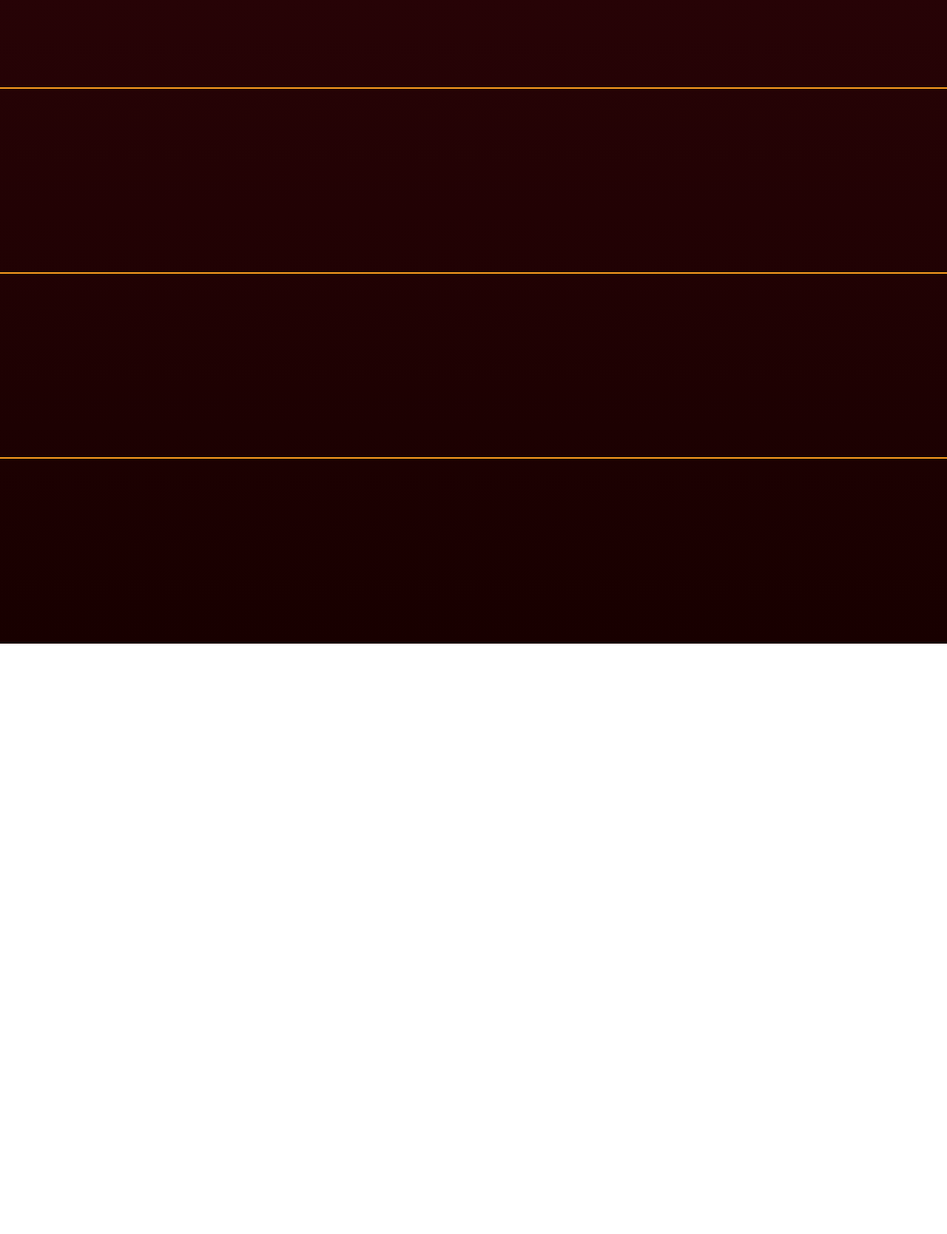
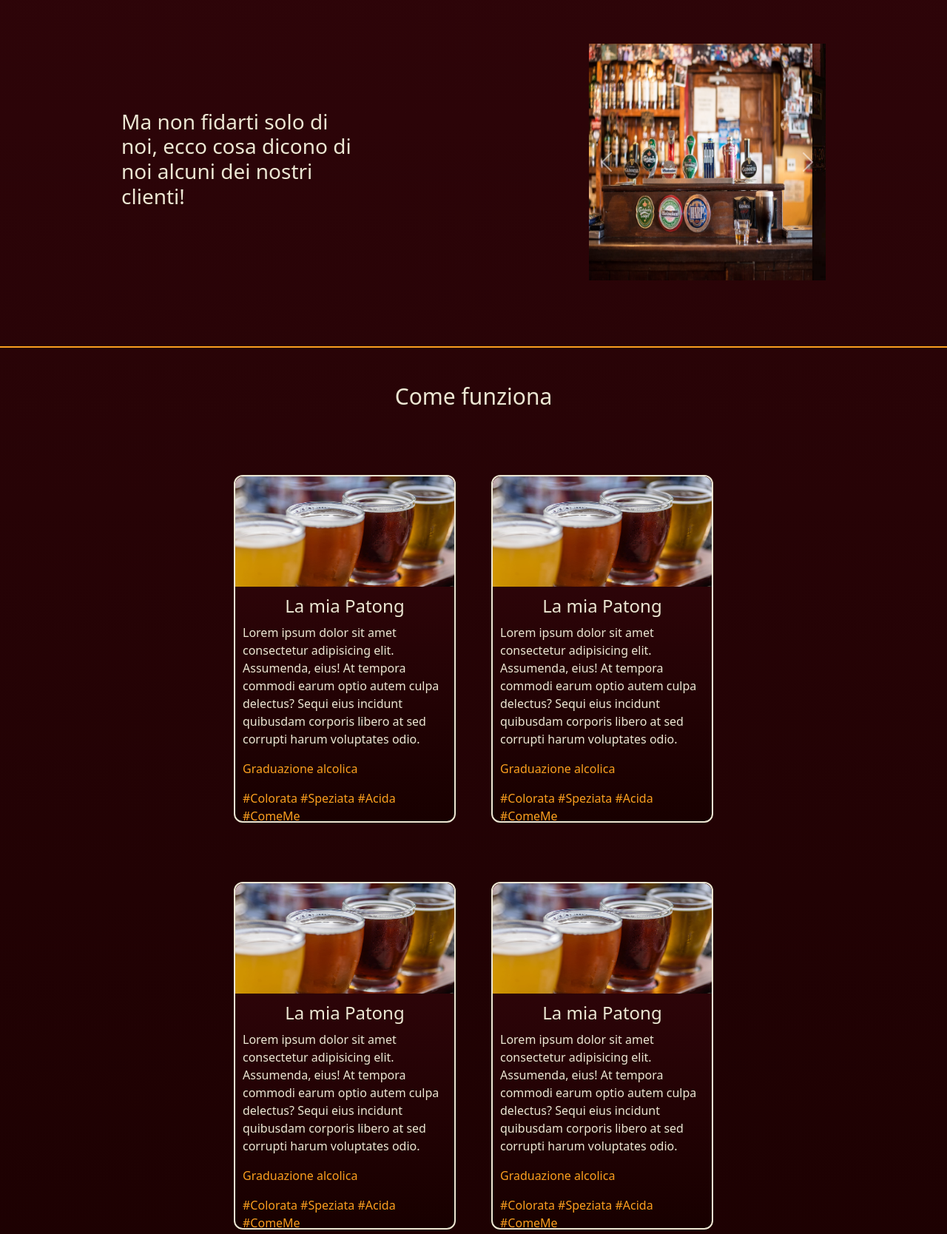
Before and after one commit to SantinoDiGennaro/Beerflix, a website: page src/landing_page.html in a window 1280 px wide. Shown: the part 880-2548 px from the top of the page at 74% size. Before the commit the page ends 1750 px from the top, so only its background shows below. Drawn offline with nearby package versions, Linux system fonts and the light colour scheme.

Commit message:
fix landing page

```diff
--- a/src/landing_page.html
+++ b/src/landing_page.html
@@ -9,11 +9,12 @@
     <link href="https://cdn.jsdelivr.net/npm/bootstrap@5.3.0-alpha1/dist/css/bootstrap.min.css" rel="stylesheet" integrity="sha384-GLhlTQ8iRABdZLl6O3oVMWSktQOp6b7In1Zl3/Jr59b6EGGoI1aFkw7cmDA6j6gD" crossorigin="anonymous">
     <title>Beerflix</title>
 </head>
-<body class= "h-full bg-gradient-to-b from-[#36060c] to-[#180000]">
+<body class= "h-full bg-gradient-to-b from-[#36060c] to-[#180000] font-sans">
 
-    <header class="h-[250px] border-b-2 border-[#fb9f1f]">
+    <header class="h-[600px] border-b-2 border-[#fb9f1f]">
         <nav class="h-20 w-full px-4 flex justify-between items-center bg-[#ece7d3]">
-            <img class="w-24 h-12 bg-black" src="" alt="">
+            <div class="flex gap-5 items-center">
+                <img class="w-24 h-12 bg-black" src="" alt="">
 
             <div class="dropdown">
                 <a class="dropdown-toggle text-[#180000] hover:text-[#fb9f1f] no-underline" href="#" role="button" data-bs-toggle="dropdown" aria-expanded="false">
@@ -27,31 +28,41 @@
 
             <a href="#" class="text-[#180000] hover:text-[#fb9f1f] no-underline">Come funziona</a>
             <a href="#" class="text-[#180000] hover:text-[#fb9f1f] no-underline">Aiuto</a>
-            <button class="w-24 h-10 bg-[#fb9f1f] text-[#ece7d3] rounded-md border-2 border-[#ece7d3] hover:text-[#fb9f1f] hover:border-[#fb9f1f] hover:bg-[#ece7d3]">Accedi</button>
+            </div>
+            <a href="#" class="flex w-24 h-10 bg-[#fb9f1f] text-[#ece7d3] no-underline justify-center items-center rounded-md border-2 border-[#ece7d3] hover:text-[#fb9f1f] hover:border-[#fb9f1f] hover:bg-[#ece7d3]">Accedi</a>
         </nav>
+
+        <div class="w-full flex justify-between absolute top-[250px]">
+            <img class="h-[200px] lg:h-[300px]" src="./assets/beer-l.png" alt="beer image">
+            <img class="h-[200px] lg:h-[300px]" src="./assets/beer-r.png" alt="beer image">
+        </div>
+        <div class="h-full flex flex-col justify-center items-center">
+            <h1 class="text-[#fb9f1f] text-4xl">Claim Claim</h1>
+            <h2 id="slogan" class="text-[#fb9f1f] text-lg w-80 text-center md:text-2xl md:w-96 lg:text-3xl lg:w-[650px]"></h2>
+        </div>
     </header>
 
     <div name="punti di forza" class="h-[250px] border-b-2 border-[#fb9f1f]">
 
     </div>
 
-    <div name="cosa dicono di noi" class="h-[500px] border-b-2 border-[#fb9f1f] flex justify-around items-center">
+    <div name="cosa dicono di noi" class="h-[500px] px-2 border-b-2 border-[#fb9f1f] flex justify-around items-center">
 
         <h3 class="text-[#ece7d3] w-80">
             Ma non fidarti solo di noi, ecco cosa dicono di noi alcuni dei nostri clienti!
         </h3>
 
-        <div id="carouselExampleControls" class="carousel slide h-fit w-60" data-bs-ride="carousel">
+        <div id="carouselExampleControls" class="carousel slide h-fit w-80" data-bs-ride="carousel">
 
             <div class="carousel-inner">
                 <div class="carousel-item active">
-                    <img src="./assets/image 1.jpg" class="w-60 h-60" alt="Image not found">
+                    <img src="./assets/image 1.jpg" class="w-80 h-80" alt="Image not found">
                 </div>
                 <div class="carousel-item">
-                    <img src="./assets/image 2.jpg" class="w-60 h-60" alt="Image not found">
+                    <img src="./assets/image 2.jpg" class="w-80 h-80" alt="Image not found">
                 </div>
                 <div class="carousel-item">
-                    <img src="./assets/image 3.jpg" class="w-60 h-60" alt="Image not found">
+                    <img src="./assets/image 3.jpg" class="w-80 h-80" alt="Image not found">
                 </div>
             </div>
 
@@ -67,7 +78,60 @@
 
     </div>
 
-    <div name="come funziona" class="h-[250px] border-b-2 border-[#fb9f1f]">
+    <div name="come funziona" class="flex flex-col justify-center items-center h-fit border-b-2 border-[#fb9f1f]">
+
+        <h2 class="text-[#ece7d3] text-3xl text-center my-5">Come funziona</h2>
+
+        <div class="flex flex-col items-center mb-10 lg:grid lg:grid-cols-2 min-[1400px]:flex min-[1400px]:flex-row">
+            <div class="h-[450px] min-h-fit w-[300px] mx-4 my-10 bg-gradient-to-b from-[#36060c] to-[#180000] border-2 border-[#ece7d3] rounded-xl overflow-hidden hover:shadow-lg hover:shadow-[#fb9f1f] hover:border-[#fb9f1f]">
+                <div class="h-1/3">
+                    <img class="h-full w-full bg-slate-50/90 rounded-t-xl" src="./assets/beer.jfif" alt="Image not found">
+                </div>
+                <div class=" flex flex-col h-2/3 m-2.5">
+                    <h3 class="text-2xl text-center mb-2 text-[#ece7d3]">La mia Patong</h3>
+                    <p class="mb-3 text-[#ece7d3]">Lorem ipsum dolor sit amet consectetur adipisicing elit. Assumenda, eius! At tempora commodi earum optio autem culpa delectus? Sequi eius incidunt quibusdam corporis libero at sed corrupti harum voluptates odio.</p>
+                    <p class="text-[#fb9f1f]">Graduazione alcolica</p>
+                    <p class="text-[#fb9f1f]">#Colorata #Speziata #Acida #ComeMe</p>
+                </div>
+            </div>
+
+            <div class="h-[450px] min-h-fit w-[300px] mx-4 my-10 bg-gradient-to-b from-[#36060c] to-[#180000] border-2 border-[#ece7d3] rounded-xl overflow-hidden hover:shadow-lg hover:shadow-[#fb9f1f] hover:border-[#fb9f1f]">
+                <div class="h-1/3">
+                    <img class="h-full w-full bg-slate-50/90 rounded-t-xl" src="./assets/beer.jfif" alt="Image not found">
+                </div>
+                <div class=" flex flex-col h-2/3 m-2.5">
+                    <h3 class="text-2xl text-center mb-2 text-[#ece7d3]">La mia Patong</h3>
+                    <p class="mb-3 text-[#ece7d3]">Lorem ipsum dolor sit amet consectetur adipisicing elit. Assumenda, eius! At tempora commodi earum optio autem culpa delectus? Sequi eius incidunt quibusdam corporis libero at sed corrupti harum voluptates odio.</p>
+                    <p class="text-[#fb9f1f]">Graduazione alcolica</p>
+                    <p class="text-[#fb9f1f]">#Colorata #Speziata #Acida #ComeMe</p>
+                </div>
+            </div>
+
+            <div class="h-[450px] min-h-fit w-[300px] mx-4 my-10 bg-gradient-to-b from-[#36060c] to-[#180000] border-2 border-[#ece7d3] rounded-xl overflow-hidden hover:shadow-lg hover:shadow-[#fb9f1f] hover:border-[#fb9f1f]">
+                <div class="h-1/3">
+                    <img class="h-full w-full bg-slate-50/90 rounded-t-xl" src="./assets/beer.jfif" alt="Image not found">
+                </div>
+                <div class=" flex flex-col h-2/3 m-2.5">
+                    <h3 class="text-2xl text-center mb-2 text-[#ece7d3]">La mia Patong</h3>
+                    <p class="mb-3 text-[#ece7d3]">Lorem ipsum dolor sit amet consectetur adipisicing elit. Assumenda, eius! At tempora commodi earum optio autem culpa delectus? Sequi eius incidunt quibusdam corporis libero at sed corrupti harum voluptates odio.</p>
+                    <p class="text-[#fb9f1f]">Graduazione alcolica</p>
+                    <p class="text-[#fb9f1f]">#Colorata #Speziata #Acida #ComeMe</p>
+                </div>
+            </div>
+
+            <div class="h-[450px] min-h-fit w-[300px] mx-4 my-10 bg-gradient-to-b from-[#36060c] to-[#180000] border-2 border-[#ece7d3] rounded-xl overflow-hidden hover:shadow-lg hover:shadow-[#fb9f1f] hover:border-[#fb9f1f]">
+                <div class="h-1/3">
+                    <img class="h-full w-full bg-slate-50/90 rounded-t-xl" src="./assets/beer.jfif" alt="Image not found">
+                </div>
+                <div class=" flex flex-col h-2/3 m-2.5">
+                    <h3 class="text-2xl text-center mb-2 text-[#ece7d3]">La mia Patong</h3>
+                    <p class="mb-3 text-[#ece7d3]">Lorem ipsum dolor sit amet consectetur adipisicing elit. Assumenda, eius! At tempora commodi earum optio autem culpa delectus? Sequi eius incidunt quibusdam corporis libero at sed corrupti harum voluptates odio.</p>
+                    <p class="text-[#fb9f1f]">Graduazione alcolica</p>
+                    <p class="text-[#fb9f1f]">#Colorata #Speziata #Acida #ComeMe</p>
+                </div>
+            </div>
+        </div>
+
 
     </div>
 
@@ -79,5 +143,10 @@
 
     </footer>
     <script src="https://cdn.jsdelivr.net/npm/bootstrap@5.3.0-alpha1/dist/js/bootstrap.bundle.min.js" integrity="sha384-w76AqPfDkMBDXo30jS1Sgez6pr3x5MlQ1ZAGC+nuZB+EYdgRZgiwxhTBTkF7CXvN" crossorigin="anonymous"></script>
+    <script>
+        const slogans = ["Per ogni birra c'è uno snack adatto, scegli il tuo con un click ed è fatto!","Birre artigianali, snack di qualità, con noi la festa sarà realtà!", "La tua serata perfetta con un birretta e uno snack, è questo il nostro track!", "Birre e snack per ogni gusto, con noi la festa sarà sempre lustro!"];
+        const slogan = document.querySelector("#slogan");
+        slogan.innerText = slogans[parseInt(Math.random()*slogans.length)]
+    </script>
 </body>
 </html>
```
Also changed, not shown: Presentazione.md (+8 -3 lines), dist/output.css, src/assets/beer-l.png (added), src/assets/beer-r.png (added).
